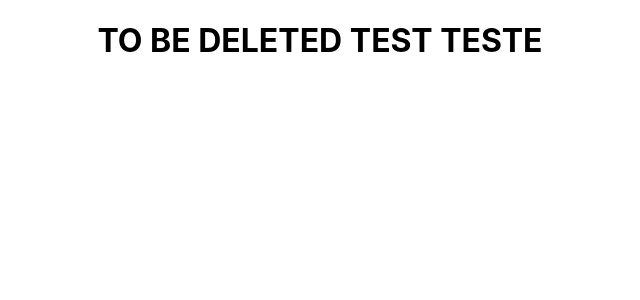
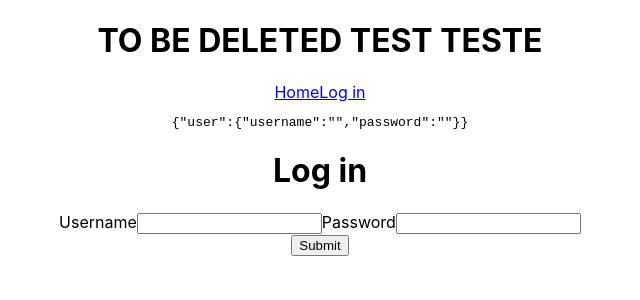
Before and after one commit to africal-marketplace-6/front-end, a React (Create React App) app in the folder african-marketplace6/: page /login in a window 1280 px wide. Shown: the top 300 px of the page, without its empty margins (320-960 px from the left). Built offline with nearby package versions, Linux system fonts and the light colour scheme.

Commit message:
did some stuff

```diff
--- a/african-marketplace6/src/App.js
+++ b/african-marketplace6/src/App.js
@@ -1,6 +1,6 @@
 import React from 'react';
 import './App.css';
-import { Route, Routes } from 'react-router-dom';
+import { Route, Routes, Link } from 'react-router-dom';
 import Dashboard from './Dashboard/Dashboard';
 import Login from './components/login';
 
@@ -8,9 +8,19 @@ function App() {
   return (
     <div className="App">
       <h1>TO BE DELETED TEST TESTE</h1>
+      <nav>
+
+      <div className="nav-links">
+        <Link to="/">Home</Link>
+        <Link to="/login">Log in</Link>
+
+
+      </div>
+      </nav>
       <Routes>
         <Route path="/dashboard" element={<Dashboard/>}>
         </Route>
+        <Route path="/login" element={<Login/>}/>
       </Routes>
     </div>
   );
--- a/african-marketplace6/src/components/login.js
+++ b/african-marketplace6/src/components/login.js
@@ -1,14 +1,36 @@
-import React from 'react';
+import React, {useState} from 'react';
+
+
+const initialStateValues = {
+    user : {
+        username : '',
+        password : ''
+    }
+};
 
 
 export default function Login() {
+
+    const [state, setState] = useState(initialStateValues);
+
+    const {user} = state;
+
+    const changeUsername = (evt) => {
+        const {name, value} = evt.target;
+        this.setState({[name]: value})
+    }
+
+
+
     return (
+
         <div>
+            <pre>{JSON.stringify(state)}</pre>
         <h1>Log in</h1>
             <form className="form-container">
                 <label>
                     Username
-                    <input type="text"/>
+                    <input type="text" name="username" value={user.username} onChange={changeUsername}/>
                 </label>
                 <label>
                     Password
```
